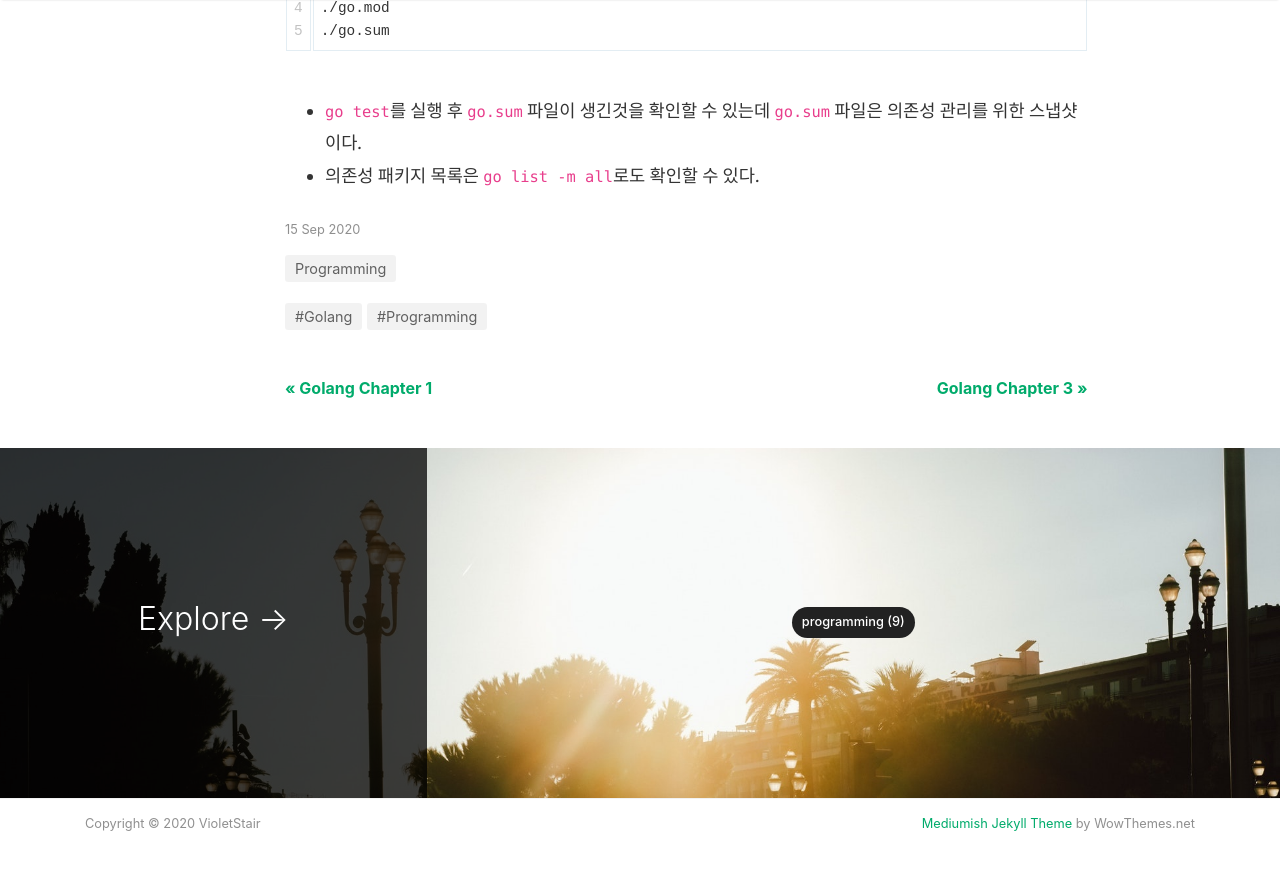
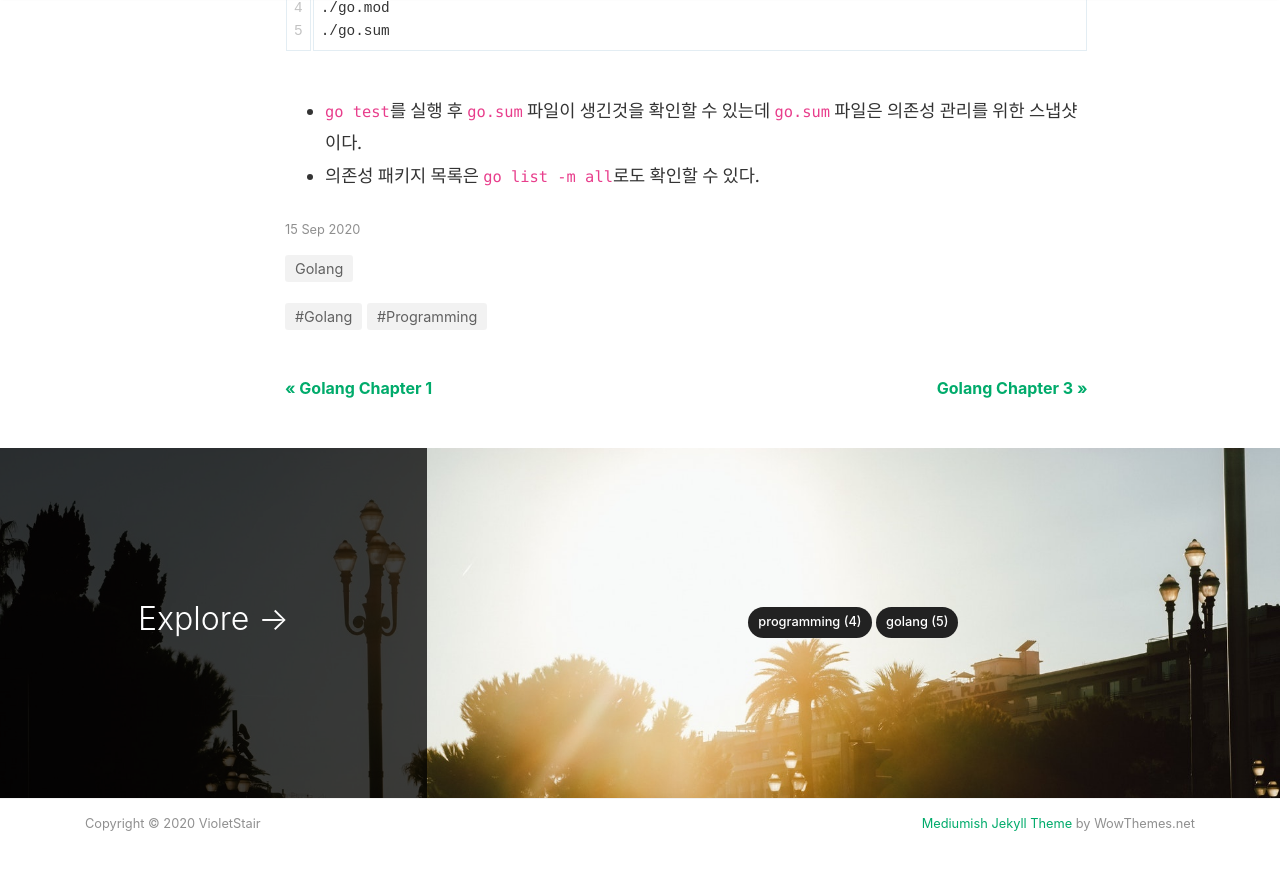
Before and after one commit to violetstair/violetstair.github.io, a Jekyll site: the page built from _posts/2020-09-15-golang_study_2.md, in a window 1280 px wide and 900 px high, scrolled down 6473 px. Shown: the top 870 px of the window. Built offline with Jekyll 4.4.1, drawn with Linux system fonts in a browser that asks for light colours; nearby versions of some CDN libraries.

Commit message:
Update: golang 스터디 자료 카테고리 변경

```diff
--- a/_posts/2020-09-15-golang_study_1.md
+++ b/_posts/2020-09-15-golang_study_1.md
@@ -2,7 +2,7 @@
 layout: post
 title:  "Golang Chapter 1"
 author: violetstair
-categories: [ Programming ]
+categories: [ Golang ]
 tags: [Golang, Programming]
 image: assets/images/gopher.jpg
 description: "Golang study chapter 1 : Golang 소개"
--- a/_posts/2020-09-15-golang_study_2.md
+++ b/_posts/2020-09-15-golang_study_2.md
@@ -2,7 +2,7 @@
 layout: post
 title:  "Golang Chapter 2"
 author: violetstair
-categories: [ Programming ]
+categories: [ Golang ]
 tags: [Golang, Programming]
 image: assets/images/gopher.jpg
 description: "Golang study chapter 2 : Golang 간단히 살펴보기"
--- a/_posts/2020-09-15-golang_study_3.md
+++ b/_posts/2020-09-15-golang_study_3.md
@@ -2,7 +2,7 @@
 layout: post
 title:  "Golang Chapter 3"
 author: violetstair
-categories: [ Programming ]
+categories: [ Golang ]
 tags: [Golang, Programming]
 image: assets/images/gopher.jpg
 description: "Golang study chapter 3 : Golang 기본 문법"
```
Also changed, not shown: _posts/2020-09-16-golang_study_4.md (+1 -1 lines), _posts/2020-09-16-golang_study_5.md (+1 -1 lines).
